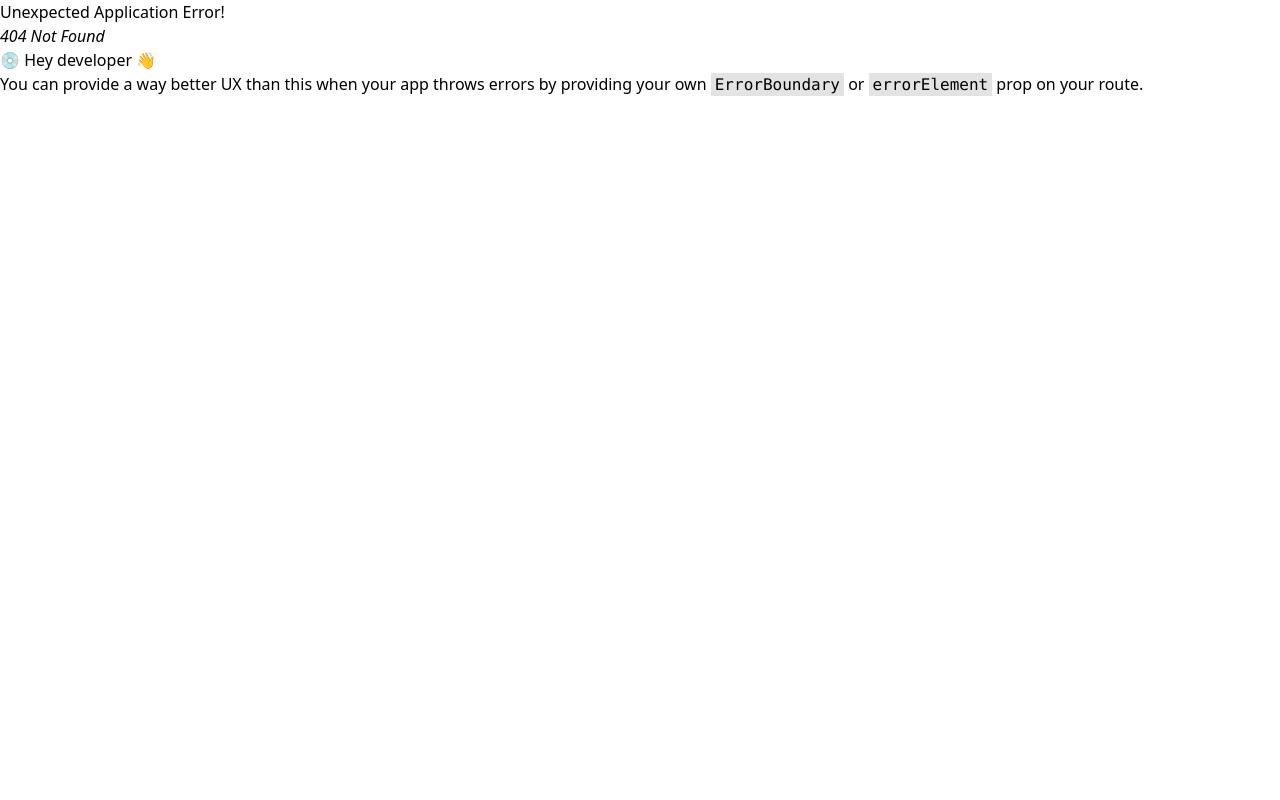
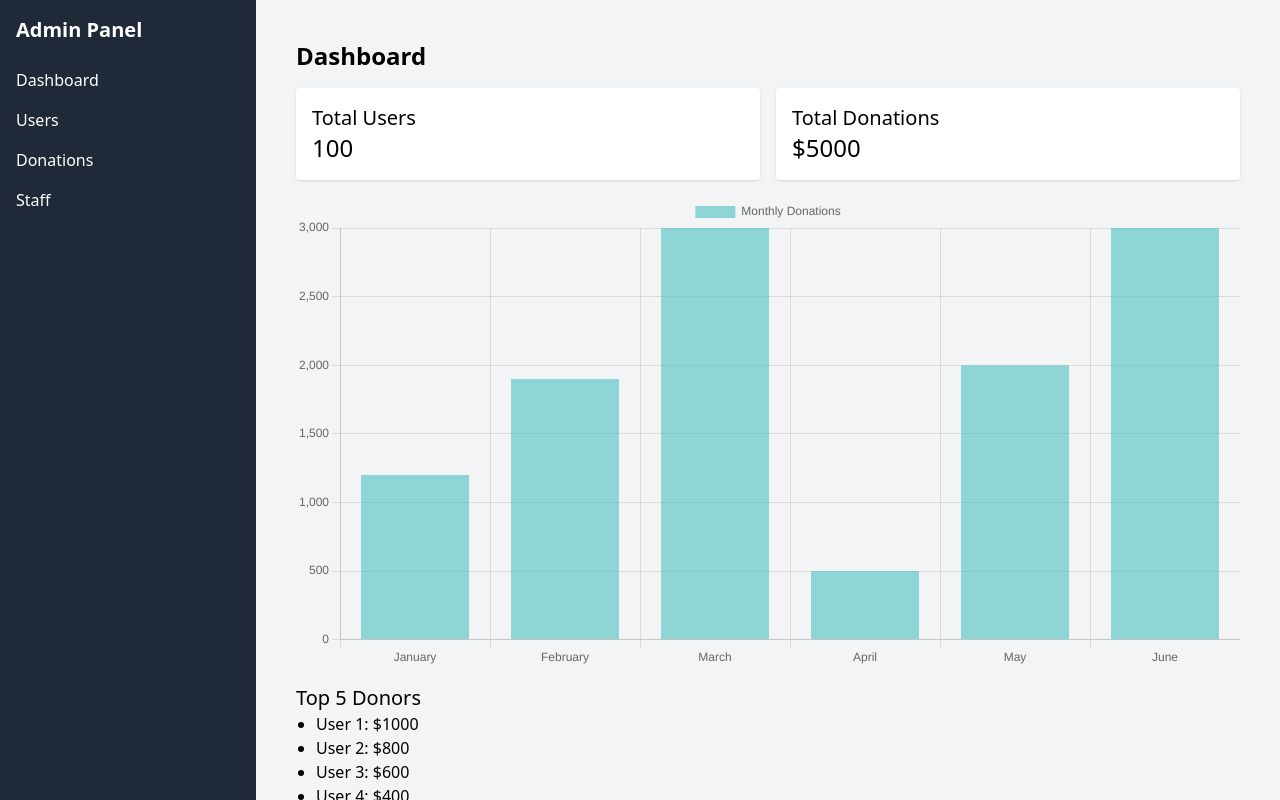
Before and after one commit to huyhoang-doit/FE_Pet-Community-Platform, a React (Vite) app: page /admin/dashboard in a window 1280 px wide. Before the commit this address had no page. Built offline with nearby package versions, Linux system fonts and the light colour scheme.

Commit message:
add admin template: dashboard, donate, user, staff

```diff
--- a/package.json
+++ b/package.json
@@ -19,6 +19,7 @@
     "@reduxjs/toolkit": "^2.2.7",
     "axios": "^1.7.2",
     "backend": "file:..",
+    "chart.js": "^4.4.7",
     "class-variance-authority": "^0.7.0",
     "clsx": "^2.1.1",
     "emoji-picker-react": "^4.12.0",
@@ -27,6 +28,7 @@
     "next-themes": "^0.3.0",
     "prop-types": "^15.8.1",
     "react": "^18.3.1",
+    "react-chartjs-2": "^5.3.0",
     "react-dom": "^18.3.1",
     "react-feather": "^2.0.10",
     "react-icons": "^5.2.1",
@@ -38,7 +40,8 @@
     "socket.io-client": "^4.7.5",
     "sonner": "^1.5.0",
     "tailwind-merge": "^2.4.0",
-    "tailwindcss-animate": "^1.0.7"
+    "tailwindcss-animate": "^1.0.7",
+    "xlsx": "^0.18.5"
   },
   "devDependencies": {
     "@types/react": "^18.3.3",
--- a/src/App.jsx
+++ b/src/App.jsx
@@ -13,6 +13,12 @@ import Signup from "./components/pages/Signup";
 import Home from "./components/pages/Home";
 import { SocketProvider } from "./contexts/SocketProvider";
 import PostDetail from "./components/features/posts/PostDetail";
+import Admin from "./components/pages/AdminPages/Admin";
+import Dashboard from "./components/pages/AdminPages/Dashboard";
+import AdminLayout from "./components/layouts/AdminLayout";
+import User from "./components/pages/AdminPages/User";
+import Donate from "./components/pages/AdminPages/Donate";
+import Staff from "./components/pages/AdminPages/Staff";
 
 const browserRouter = createBrowserRouter([
   {
@@ -99,10 +105,37 @@ const browserRouter = createBrowserRouter([
     path: "/signup",
     element: <Signup />,
   },
+  {
+    path: "/admin",
+    element: (
+      // <ProtectedRoutes> //thêm vào sau khi xác thực người dùng
+      <AdminLayout>
+        <Admin />
+      </AdminLayout>
+      // </ProtectedRoutes>
+    ),
+    children: [
+      {
+        path: "dashboard",
+        element: <Dashboard />,
+      },
+      {
+        path: "users",
+        element: <User />,
+      },
+      {
+        path: "donate",
+        element: <Donate />,
+      },
+      {
+        path: "staff",
+        element: <Staff />,
+      },
+    ],
+  },
 ]);
 
 function App() {
-
   return (
     <SocketProvider>
       <LoadingSpinner />
--- /dev/null
+++ b/src/components/layouts/AdminLayout.jsx
@@ -0,0 +1,55 @@
+import { Link, Outlet } from "react-router-dom";
+
+const AdminLayout = () => {
+  return (
+    <div className="flex h-screen">
+      {/* Left Navigation */}
+      <nav className="bg-gray-800 text-white w-64 p-4">
+        <h1 className="text-xl font-bold mb-4">Admin Panel</h1>
+        <ul>
+          <li>
+            <Link
+              to="/admin/dashboard"
+              className="block py-2 hover:bg-gray-700 rounded"
+            >
+              Dashboard
+            </Link>
+          </li>
+          <li>
+            <Link
+              to="/admin/users"
+              className="block py-2 hover:bg-gray-700 rounded"
+            >
+              Users
+            </Link>
+          </li>
+          <li>
+            <Link
+              to="/admin/donate"
+              className="block py-2 hover:bg-gray-700 rounded"
+            >
+              Donations
+            </Link>
+          </li>
+          <li>
+            <Link
+              to="/admin/staff"
+              className="block py-2 hover:bg-gray-700 rounded"
+            >
+              Staff
+            </Link>
+          </li>
+        </ul>
+      </nav>
+
+      {/* Main Content Area */}
+      <div className="flex-1 p-6 bg-gray-100 overflow-y-auto">
+        {" "}
+        {/* Added overflow-y-auto */}
+        <Outlet /> {/* This will render the child routes */}
+      </div>
+    </div>
+  );
+};
+
+export default AdminLayout;
--- /dev/null
+++ b/src/components/pages/AdminPages/Admin.jsx
@@ -0,0 +1,7 @@
+import AdminLayout from "../../layouts/AdminLayout";
+
+const Admin = () => {
+  return <AdminLayout />;
+};
+
+export default Admin;
--- /dev/null
+++ b/src/components/pages/AdminPages/Dashboard.jsx
@@ -0,0 +1,74 @@
+import { Bar } from "react-chartjs-2";
+import {
+  Chart as ChartJS,
+  CategoryScale,
+  LinearScale,
+  BarElement,
+  Title,
+  Tooltip,
+  Legend,
+} from "chart.js";
+
+// Register the required components
+ChartJS.register(
+  CategoryScale,
+  LinearScale,
+  BarElement,
+  Title,
+  Tooltip,
+  Legend
+);
+
+const Dashboard = () => {
+  const totalUsers = 100; // Replace with actual data
+  const totalDonations = 5000; // Replace with actual data
+  const donationsData = {
+    labels: ["January", "February", "March", "April", "May", "June"],
+    datasets: [
+      {
+        label: "Monthly Donations",
+        data: [1200, 1900, 3000, 500, 2000, 3000], // Replace with actual data
+        backgroundColor: "rgba(75, 192, 192, 0.6)",
+      },
+    ],
+  };
+
+  const topUsers = [
+    { name: "User  1", amount: 1000 },
+    { name: "User  2", amount: 800 },
+    { name: "User  3", amount: 600 },
+    { name: "User  4", amount: 400 },
+    { name: "User  5", amount: 200 },
+  ]; // Replace with actual data
+
+  return (
+    <div className="p-4">
+      <h1 className="text-2xl font-bold">Dashboard</h1>
+      <div className="grid grid-cols-2 gap-4 mt-4">
+        <div className="bg-white p-4 rounded shadow">
+          <h2 className="text-xl">Total Users</h2>
+          <p className="text-2xl">{totalUsers}</p>
+        </div>
+        <div className="bg-white p-4 rounded shadow">
+          <h2 className="text-xl">Total Donations</h2>
+          <p className="text-2xl">${totalDonations}</p>
+        </div>
+      </div>
+      <div className="mt-4 w-full h-auto">
+        <Bar data={donationsData} />
+      </div>
+      <div className="mt-4">
+        <h2 className="text-xl">Top 5 Donors</h2>
+        <ul className="list-disc pl-5">
+          {topUsers.map((user, index) => (
+            <li key={index}>
+              {user.name}: ${user.amount}
+            </li>
+          ))}
+        </ul>
+      </div>
+    </div>
+  );
+};
+
+export default Dashboard;
--- /dev/null
+++ b/src/components/pages/AdminPages/Donate.jsx
@@ -0,0 +1,50 @@
+import * as XLSX from "xlsx";
+
+const Donate = () => {
+  const donations = [
+    { id: 1, user: "User  1", amount: 1000, date: "2023-01-01" },
+    { id: 2, user: "User  2", amount: 800, date: "2023-01-02" },
+    // Add more donations
+  ];
+
+  const exportToExcel = () => {
+    const ws = XLSX.utils.json_to_sheet(donations);
+    const wb = XLSX.utils.book_new();
+    XLSX.utils.book_append_sheet(wb, ws, "Donations");
+    XLSX.writeFile(wb, "donations.xlsx");
+  };
+
+  return (
+    <div className="p-4">
+      <h1 className="text-2xl font-bold">Donation Management</h1>
+      <button
+        onClick={exportToExcel}
+        className="bg-blue-500 text-white px-4 py-2 rounded mt-4"
+      >
+        Export to Excel
+      </button>
+      <table className="min-w-full mt-4">
+        <thead>
+          <tr>
+            <th className="border px-4 py-2">ID</th>
+            <th className="border px-4 py-2">User </th>
+            <th className="border px-4 py-2">Amount</th>
+            <th className="border px-4 py-2">Date</th>
+          </tr>
+        </thead>
+        <tbody>
+          {donations.map((donation) => (
+            <tr key={donation.id}>
+              <td className="border px-4 py-2">{donation.id}</td>
+              <td className="border px-4 py-2">{donation.user}</td>
+              <td className="border px-4 py-2">${donation.amount}</td>
+              <td className="border px-4 py-2">{donation.date}</td>
+            </tr>
+          ))}
+        </tbody>
+      </table>
+    </div>
+  );
+};
+
+export default Donate;
--- /dev/null
+++ b/src/components/pages/AdminPages/Staff.jsx
@@ -0,0 +1,55 @@
+import { useState } from "react";
+
+const Staff = () => {
+  const [staffMembers, setStaffMembers] = useState([
+    { id: 1, name: "Staff Member 1", role: "Admin", status: "active" },
+    { id: 2, name: "Staff Member 2", role: "Editor", status: "active" },
+    { id: 3, name: "Staff Member 3", role: "Viewer", status: "offline" },
+  ]);
+
+  const handleBan = (id) => {
+    // Implement ban logic (e.g., change status to 'banned')
+    setStaffMembers(
+      staffMembers.map((staff) =>
+        staff.id === id ? { ...staff, status: "banned" } : staff
+      )
+    );
+  };
+
+  return (
+    <div className="p-4">
+      <h1 className="text-2xl font-bold">Staff Management</h1>
+      <table className="min-w-full mt-4">
+        <thead>
+          <tr>
+            <th className="border px-4 py-2">ID</th>
+            <th className="border px-4 py-2">Name</th>
+            <th className="border px-4 py-2">Role</th>
+            <th className="border px-4 py-2">Status</th>
+            <th className="border px-4 py-2">Action</th>
+          </tr>
+        </thead>
+        <tbody>
+          {staffMembers.map((staff) => (
+            <tr key={staff.id}>
+              <td className="border px-4 py-2">{staff.id}</td>
+              <td className="border px-4 py-2">{staff.name}</td>
+              <td className="border px-4 py-2">{staff.role}</td>
+              <td className="border px-4 py-2">{staff.status}</td>
+              <td className="border px-4 py-2">
+                <button
+                  onClick={() => handleBan(staff.id)}
+                  className="text-red-500"
+                >
+                  Ban
+                </button>
+              </td>
+            </tr>
+          ))}
+        </tbody>
+      </table>
+    </div>
+  );
+};
+
+export default Staff;
--- /dev/null
+++ b/src/components/pages/AdminPages/User.jsx
@@ -0,0 +1,47 @@
+const User = () => {
+  const users = [
+    { id: 1, name: "User 1", status: "active" },
+    { id: 2, name: "User 2", status: "offline" },
+    // Add more users
+  ];
+
+  const handleBan = (id) => {
+    // Implement ban logic
+    console.log(`Banned user with id: ${id}`);
+  };
+
+  return (
+    <div className="p-4">
+      <h1 className="text-2xl font-bold">User Management</h1>
+      <table className="min-w-full mt-4">
+        <thead>
+          <tr>
+            <th className="border px-4 py-2">ID</th>
+            <th className="border px-4 py-2">Name</th>
+            <th className="border px-4 py-2">Status</th>
+            <th className="border px-4 py-2">Action</th>
+          </tr>
+        </thead>
+        <tbody>
+          {users.map((user) => (
+            <tr key={user.id}>
+              <td className="border px-4 py-2">{user.id}</td>
+              <td className="border px-4 py -2">{user.name}</td>
+              <td className="border px-4 py-2">{user.status}</td>
+              <td className="border px-4 py-2">
+                <button
+                  onClick={() => handleBan(user.id)}
+                  className="text-red-500"
+                >
+                  Ban
+                </button>
+              </td>
+            </tr>
+          ))}
+        </tbody>
+      </table>
+    </div>
+  );
+};
+
+export default User;
```
Also changed, not shown: 1 other file (tests, documents, lock files or other folders).
